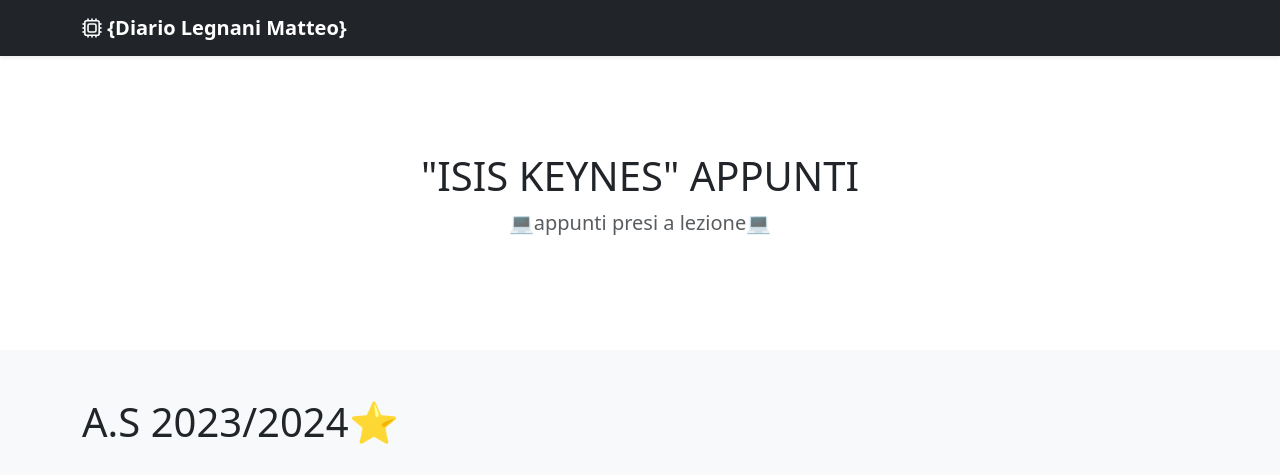
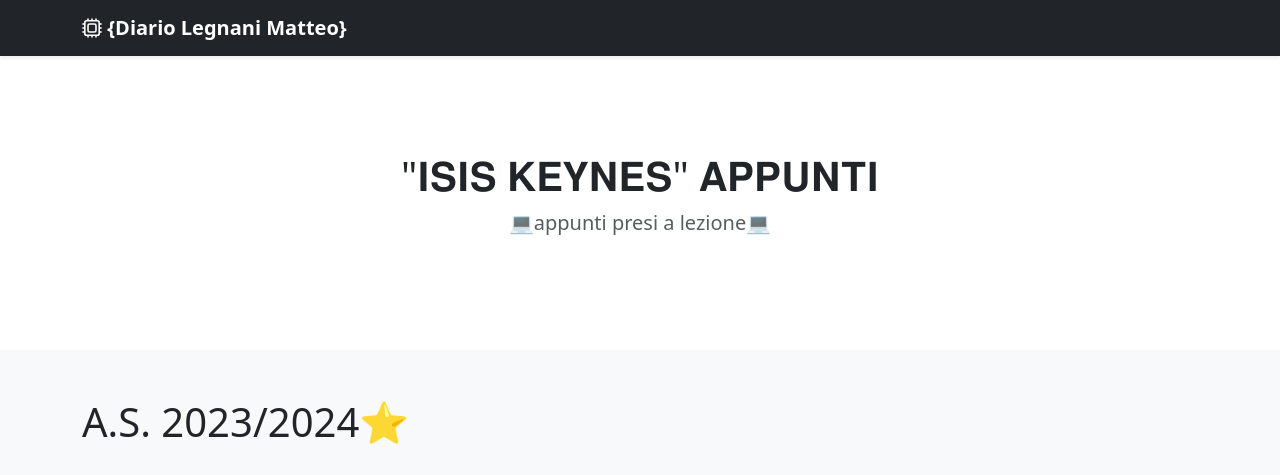
Before and after one commit to matteolegnani/matteolegnani.github.io, a plain HTML site: page index.html in a window 1280 px wide. Shown: the top 475 px of the page. Drawn offline with nearby package versions, Linux system fonts and the light colour scheme.

Commit message:
modifica

```diff
--- a/index.html
+++ b/index.html
@@ -75,7 +75,7 @@
         <section class="py-5 text-center container">
             <div class="row py-lg-5">
                 <div class="col-lg-6 col-md-8 mx-auto">
-                    <h1 class="fw-light">"ISIS KEYNES" APPUNTI</h1>
+                    <h1 class="fw-light">"𝐈𝐒𝐈𝐒 𝐊𝐄𝐘𝐍𝐄𝐒" 𝐀𝐏𝐏𝐔𝐍𝐓𝐈</h1>
                     <p class="lead text-body-secondary">
                         💻appunti presi a lezione💻
                     </p>
@@ -85,7 +85,7 @@
 
         <div class="album py-5 bg-body-tertiary">
             <div class="container">
-                <h1>A.S 2023/2024⭐</h1>
+                <h1>A.S. 2023/2024⭐</h1>
                 <br />
                 <h3 id="Tournament">Materie</h3>
                 <div class="row row-cols-1 row-cols-md-5 g-4">
```
